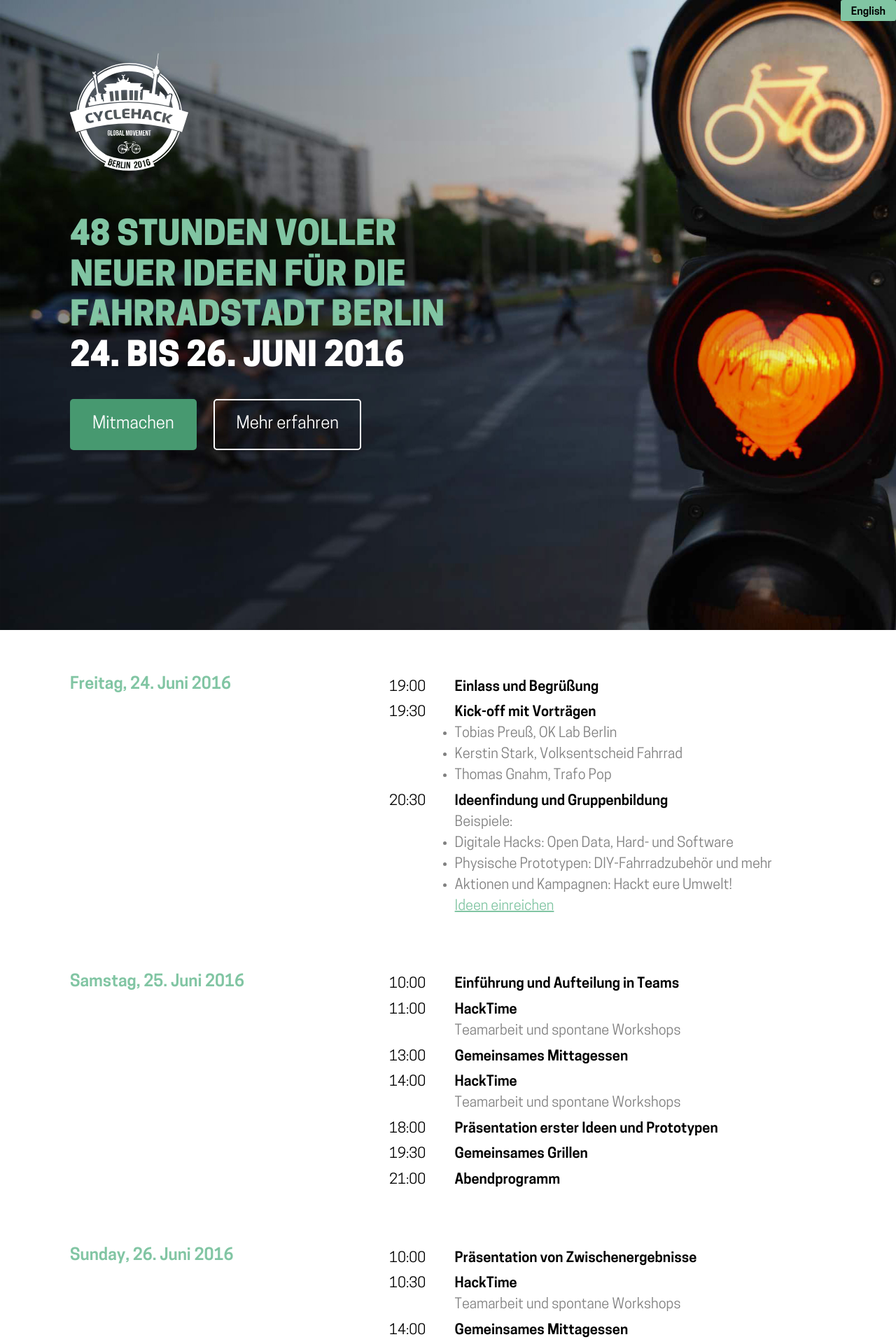
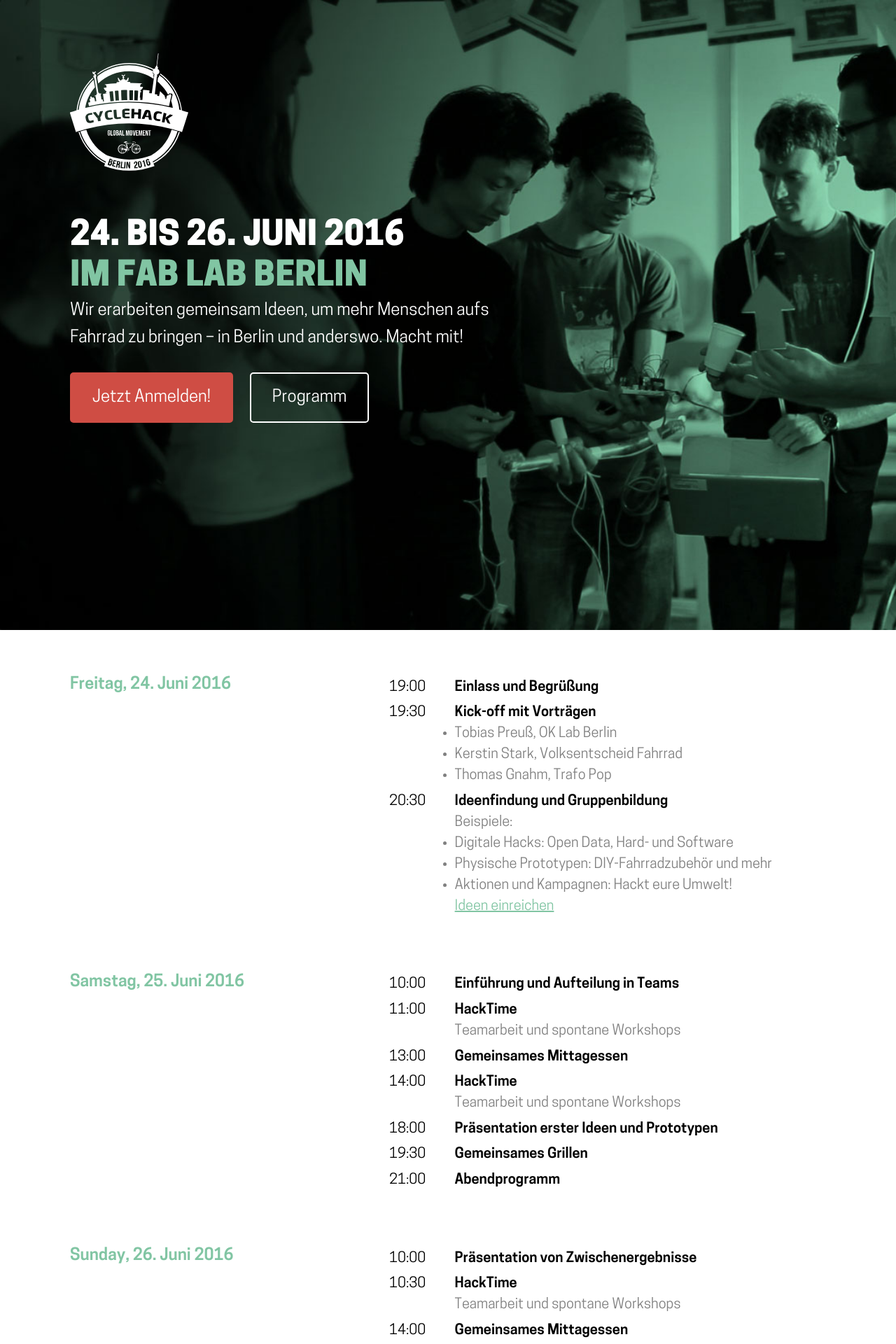
Before and after one commit to sjockers/cyclehackberlin.de, a Jekyll site: the page built from mitmachen.md, in a window 1280 px wide. Shown: the top 1920 px of the page at 70% size. Built offline with Jekyll 4.4.1, drawn with Linux system fonts in a browser that asks for light colours.

Commit message:
Add content and styling for join section.

```diff
--- a/_includes/sections/intro.html
+++ b/_includes/sections/intro.html
@@ -1,7 +1,7 @@
 <div class="section__main teaser">
   <header class="header">
     <a class="main-logo" href="/">
-      <h1 >Cyclehack Berlin</h1>
+      <h1>Cyclehack Berlin</h1>
     </a>
   </header>
 
--- /dev/null
+++ b/_includes/sections/join.html
@@ -0,0 +1,21 @@
+<div class="section__main">
+  <header class="header">
+    <a class="main-logo" href="/">
+      <h1 >Cyclehack Berlin</h1>
+    </a>
+  </header>
+
+  <div class="intro">
+    <time class="intro__date">
+      {{ page.join.date }}
+    </time>
+    <span class="intro__tagline">
+      {{ page.join.venue }}
+    </span>
+    <div class="teaser">
+      {{ page.join.teaser }}
+    </div>
+    <a href="https://www.eventbrite.com/e/cyclehack-berlin-tickets-25962227722" class="call-to-action--highlight">{{ page.join.registration }}</a>
+    <a href="#join" class="call-to-action--secondary">{{ page.join.schedule }}</a>
+  </div>
+</div>
--- a/_layouts/join.html
+++ b/_layouts/join.html
@@ -2,7 +2,7 @@
 layout: default
 ---
 
-{% include section.html id="intro" content="sections/intro.html" %}
+{% include section.html id="join" content="sections/join.html" %}
 
 {% include section.html id="schedule" content="sections/schedule.html" %}
 
--- a/_sass/_call-to-action.scss
+++ b/_sass/_call-to-action.scss
@@ -48,3 +48,19 @@
     border-color: $brand-color;
   }
 }
+
+.call-to-action--highlight {
+  @extend .call-to-action;
+
+  &:link, &:visited {
+    background: $hilight-color;
+    border-color: $hilight-color;
+    color: white;
+  }
+
+  &:hover, &:active, &:focus {
+    background: rgba(0, 0, 0, .5);
+    color: lighten($hilight-color, 0);
+    border-color: lighten($hilight-color, 0);
+  }
+}
--- a/_sass/_layout.scss
+++ b/_sass/_layout.scss
@@ -64,6 +64,7 @@
 }
 
 .intro__tagline {
+  display: block;
   margin: 0;
   padding: 0;
   font-size: 24px;
@@ -71,7 +72,6 @@
   font-weight: 900;
   text-transform: uppercase;
   color: $brand-color;
-
 
   @include media-query($screen-md) {
     font-size: 48px;
--- a/_sass/_section.scss
+++ b/_sass/_section.scss
@@ -47,6 +47,14 @@
   color: white;
 }
 
+.section--join {
+  background-color: black;
+  background-image: url(/assets/images/background-join.jpg);
+  background-position: left;
+  background-attachment: fixed;
+  color: white;
+}
+
 .section--ideas {
   background-color: $hilight-color;
   color: white;
@@ -56,5 +64,4 @@
     background-position: right bottom;
     background-size: 39% auto;
   }
-
 }
--- a/mitmachen.md
+++ b/mitmachen.md
@@ -1,11 +1,12 @@
 ---
 layout: join
 
-intro:
-  tagline: 48 Stunden voller neuer Ideen für die Fahrradstadt Berlin
+join:
   date: 24. bis 26. Juni 2016
-  more: Mehr erfahren
-  join: Mitmachen
+  venue: Im Fab Lab Berlin
+  registration: Jetzt Anmelden!
+  schedule: Programm
+  teaser: Wir erarbeiten gemeinsam Ideen, um mehr Menschen aufs Fahrrad zu bringen – in Berlin und anderswo. Macht mit!
 
 schedule:
   - date: Freitag, 24. Juni 2016
```
Also changed, not shown: assets/images/background-join.jpg (added).
